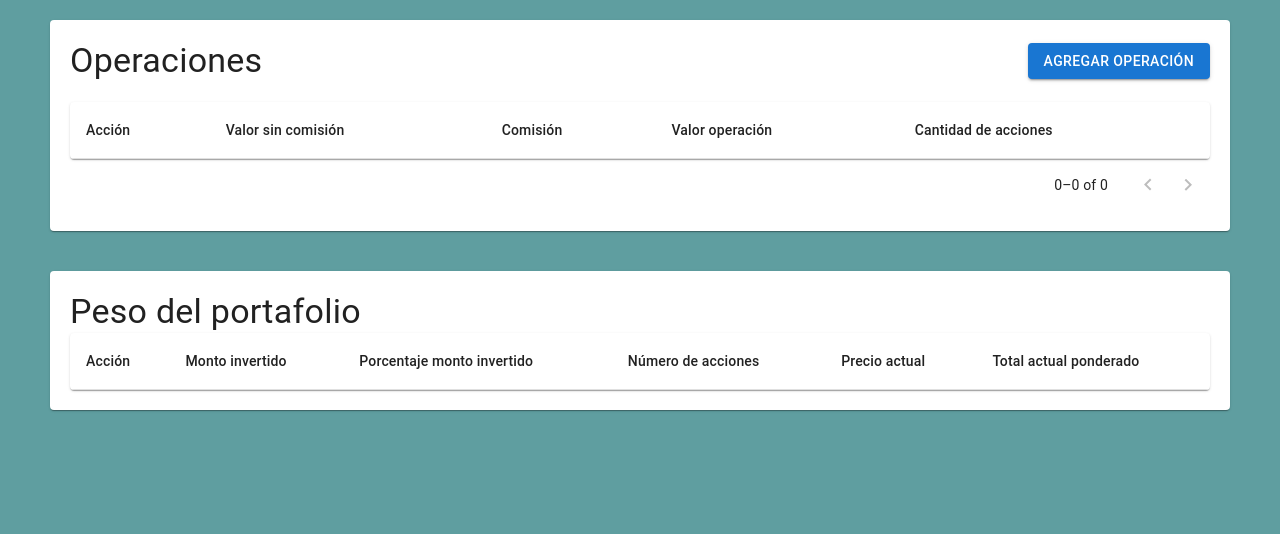
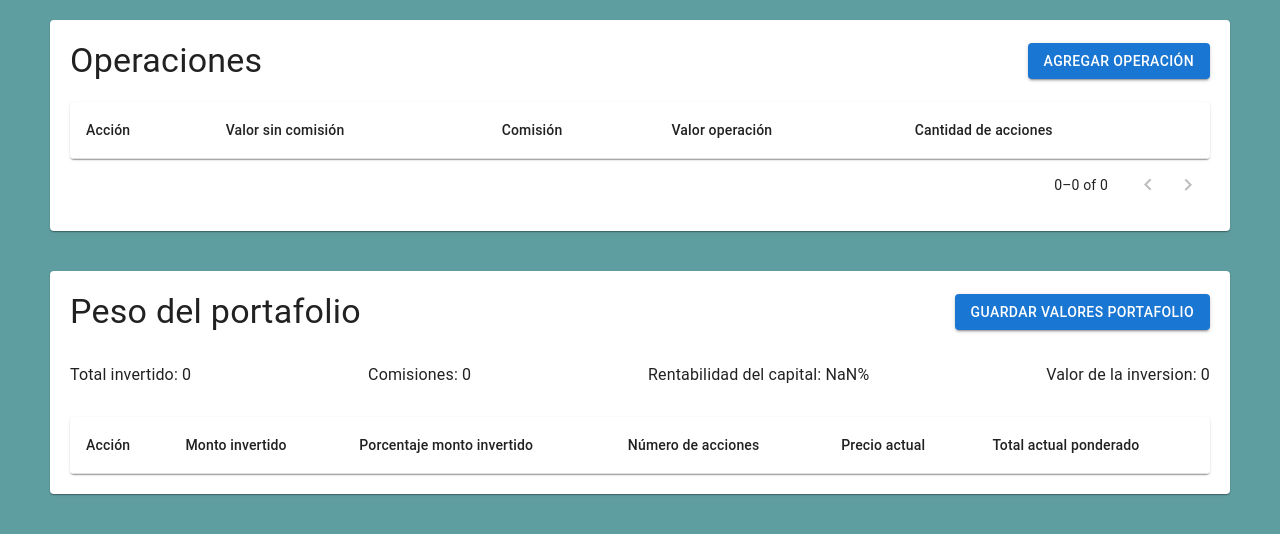
Before and after one commit to fabianfernandez/monitor-de-acciones, a React (Create React App) app: page / in a window 1280 px wide. Shown: the top 534 px of the page. Built offline with nearby package versions, Linux system fonts and the light colour scheme.

Commit message:
cambios varios

```diff
--- a/src/screens/tabla-de-comisiones/TablaDeComisiones.css
+++ b/src/screens/tabla-de-comisiones/TablaDeComisiones.css
@@ -1,3 +1,14 @@
 .container {
   padding: 20px;
 }
+
+.container .titulo {
+  display: flex;
+  justify-content: space-between;
+  align-items: center;
+  margin-bottom: 20px;
+}
+
+.container .contenedor-datos {
+  margin: 30px 0px;
+}
--- a/src/screens/tabla-de-comisiones/TablaDeComisiones.jsx
+++ b/src/screens/tabla-de-comisiones/TablaDeComisiones.jsx
@@ -53,14 +53,7 @@ function TablaDeComisiones() {
 
   return (
     <Card className="container">
-      <div
-        style={{
-          display: "flex",
-          justifyContent: "space-between",
-          alignItems: "center",
-          marginBottom: "20px",
-        }}
-      >
+      <div className="titulo">
         <Typography variant="h4">Operaciones</Typography>
         <Button variant="contained" onClick={handleOpenModal}>
           Agregar operación
--- a/src/screens/tabla-de-peso-portafolio/TablaDePesoPortafolio.css
+++ b/src/screens/tabla-de-peso-portafolio/TablaDePesoPortafolio.css
@@ -1,3 +1,10 @@
 .container {
   padding: 20px;
 }
+
+.container .titulo {
+  display: flex;
+  justify-content: space-between;
+  align-items: center;
+  margin-bottom: 20px;
+}
--- a/src/screens/tabla-de-peso-portafolio/TablaDePesoPortafolio.jsx
+++ b/src/screens/tabla-de-peso-portafolio/TablaDePesoPortafolio.jsx
@@ -12,6 +12,8 @@ import {
   TextField,
   Card,
   Typography,
+  Button,
+  Grid,
 } from "@mui/material";
 import "./TablaDePesoPortafolio.css";
 
@@ -19,13 +21,10 @@ function TablaDePesoPortafolio() {
   const [datos, setDatos] = useState([]);
   const [precioActualInput, setPrecioActualInput] = useState({});
   const [totalActualPonderado, setTotalActualPonderado] = useState({});
+  const [contenedorDatos, setContenedorDatos] = useState({});
   useEffect(() => {
-    const operacionesLocalStorage = localStorage.getItem("operaciones");
-    if (operacionesLocalStorage) {
-      const operaciones = JSON.parse(operacionesLocalStorage);
-      const datosProcesados = procesarDatos(operaciones);
-      setDatos(datosProcesados);
-    }
+    cargarOperaciones();
+    cargarValoresActuales();
   }, []);
 
   // Función para procesar los datos de las operaciones
@@ -34,8 +33,9 @@ function TablaDePesoPortafolio() {
     // Objeto para almacenar temporalmente los totales por acción
     const totalesPorAccion = {};
     const cantidadAccionesAux = {};
+    let totalComisiones = 0;
     operaciones.forEach((operacion) => {
-      const { accion, valorOperacion, cantidadAcciones } = operacion;
+      const { accion, valorOperacion, cantidadAcciones, comision } = operacion;
       if (totalesPorAccion[accion]) {
         totalesPorAccion[accion] += parseFloat(valorOperacion);
       } else {
@@ -46,25 +46,27 @@ function TablaDePesoPortafolio() {
       } else {
         cantidadAccionesAux[accion] = parseFloat(cantidadAcciones);
       }
+      totalComisiones += parseFloat(comision);
     });
-
+    let totalInvertido = 0;
     // Convertir los totales por acción en filas de datos
     for (const accion in totalesPorAccion) {
       const montoInvertido = totalesPorAccion[accion];
-      const porcentajeMontoInvertido =
-        (montoInvertido / getTotalInvertido(operaciones)) * 100;
+      const porcentajeMontoInvertido = (montoInvertido / getTotalInvertido(operaciones)) * 100;
       const numeroAcciones = cantidadAccionesAux[accion] || 0;
       const precioActual = precioActualInput[accion] || 0;
-      const totalActualPonderado = 0;
+      const totalActualPonderadoAux = totalActualPonderado[accion] || 0;
+      totalInvertido += montoInvertido;
       datosProcesados.push({
         accion,
         montoInvertido,
         porcentajeMontoInvertido,
         numeroAcciones,
         precioActual,
-        totalActualPonderado,
+        totalActualPonderadoAux,
       });
     }
+    setContenedorDatos({ ...contenedorDatos, totalInvertido, totalComisiones });
     return datosProcesados;
   };
 
@@ -85,9 +87,76 @@ function TablaDePesoPortafolio() {
     });
   };
 
+  const guardarValoresActuales = () => {
+    localStorage.setItem("preciosActualesPortafolio", JSON.stringify(precioActualInput));
+    localStorage.setItem("totalesActualesPortafolio", JSON.stringify(totalActualPonderado));
+  };
+
+  const cargarValoresActuales = () => {
+    const preciosActualesLocalStorage = localStorage.getItem("preciosActualesPortafolio");
+    if (preciosActualesLocalStorage) {
+      const preciosActuales = JSON.parse(preciosActualesLocalStorage);
+      setPrecioActualInput(preciosActuales);
+    }
+    const totalesActualesLocalStorage = localStorage.getItem("totalesActualesPortafolio");
+    if (totalesActualesLocalStorage) {
+      const totalesActuales = JSON.parse(totalesActualesLocalStorage);
+      // const gananciaCapital = calcularTotalGanado(totalesActuales);
+      // const rentabilidad = calcularRentabilidad(gananciaCapital, contenedorDatos.totalInvertido);
+      // setContenedorDatos({ ...contenedorDatos, gananciaCapital, rentabilidad });
+      setTotalActualPonderado(totalesActuales);
+    }
+  };
+
+  const cargarOperaciones = () => {
+    const operacionesLocalStorage = localStorage.getItem("operaciones");
+    if (operacionesLocalStorage) {
+      const operaciones = JSON.parse(operacionesLocalStorage);
+      const datosProcesados = procesarDatos(operaciones);
+      setDatos(datosProcesados);
+    }
+  };
+
+  const calcularTotalGanado = (totalesActuales) => {
+    let total = 0;
+    Object.values(totalesActuales).forEach((totalPonderado) => {
+      total += totalPonderado;
+    });
+    return total;
+  };
+
+  const calcularRentabilidad = (gananciaCapital, totalInvertido) => {
+    const utilidad = gananciaCapital - totalInvertido;
+    console.log(gananciaCapital, totalInvertido);
+    const rentabilidad = (utilidad / totalInvertido) * 100;
+    return rentabilidad;
+  };
+
+  const gananciaCapital = calcularTotalGanado(totalActualPonderado);
+  const rentabilidad = calcularRentabilidad(gananciaCapital, contenedorDatos.totalInvertido);
+
   return (
     <Card className="container">
-      <Typography variant="h4">Peso del portafolio</Typography>
+      <div className="titulo">
+        <Typography variant="h4">Peso del portafolio</Typography>
+        <Button variant="contained" onClick={guardarValoresActuales}>
+          Guardar valores portafolio
+        </Button>
+      </div>
+      <Grid container justifyContent={"space-between"} className="contenedor-datos">
+        <Grid item>
+          <Typography>Total invertido: {contenedorDatos.totalInvertido || 0}</Typography>
+        </Grid>
+        <Grid item>
+          <Typography>Comisiones: {contenedorDatos.totalComisiones || 0}</Typography>
+        </Grid>
+        <Grid item>
+          <Typography>Rentabilidad del capital: {rentabilidad.toFixed(2) || 0}%</Typography>
+        </Grid>
+        <Grid item>
+          <Typography>Valor de la inversion: {gananciaCapital || 0}</Typography>
+        </Grid>
+      </Grid>
       <TableContainer component={Paper}>
         <Table>
           <TableHead>
@@ -105,20 +174,14 @@ function TablaDePesoPortafolio() {
               <TableRow key={index}>
                 <TableCell>{fila.accion}</TableCell>
                 <TableCell>{fila.montoInvertido}</TableCell>
-                <TableCell>
-                  {fila.porcentajeMontoInvertido.toFixed(2)}%
-                </TableCell>
+                <TableCell>{fila.porcentajeMontoInvertido.toFixed(2)}%</TableCell>
                 <TableCell>{fila.numeroAcciones}</TableCell>
                 <TableCell>
                   <TextField
                     type="number"
                     value={precioActualInput[fila.accion] || ""}
                     onChange={(e) =>
-                      handlePrecioActualChange(
-                        fila.accion,
-                        e.target.value,
-                        fila.numeroAcciones
-                      )
+                      handlePrecioActualChange(fila.accion, e.target.value, fila.numeroAcciones)
                     }
                   />
                 </TableCell>
```
Also changed, not shown: src/screens/agregar-operacion/AgregarOperacion.jsx (+2 -9 lines).
